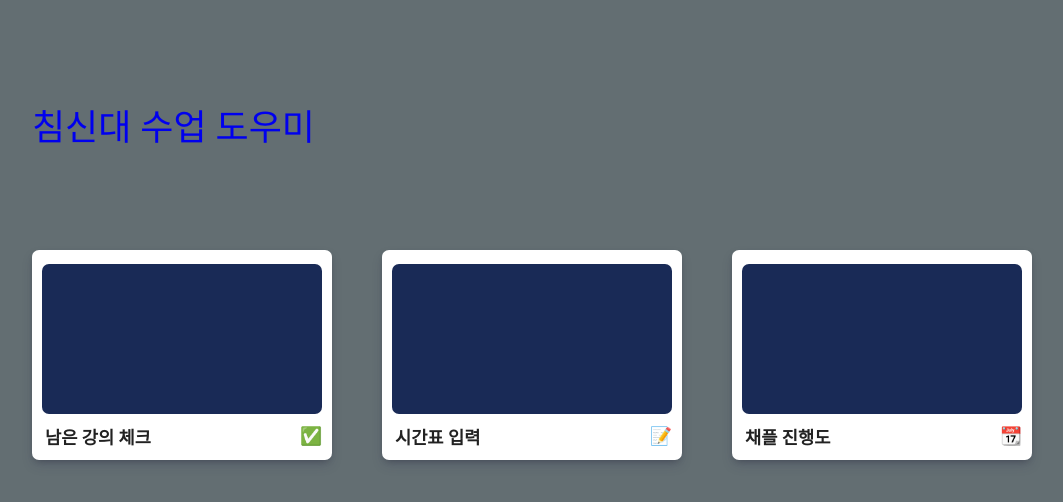
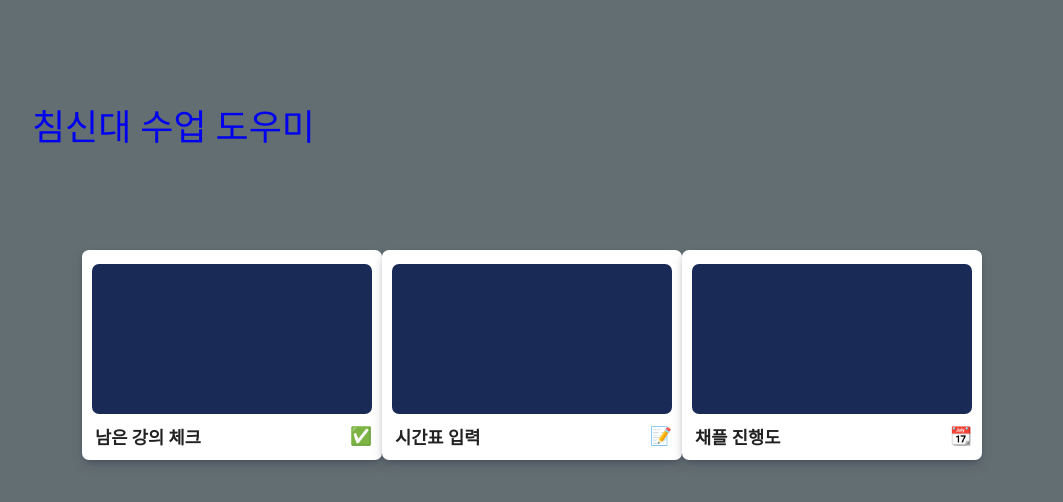
Before and after one commit to dode777/kbtus-class-manager, a React (Create React App) app in the folder front/: page / in a window 1280 px wide. Shown: the top 502 px of the page, without its empty margins (108-1171 px from the left). Built offline with nearby package versions, Linux system fonts and the light colour scheme; a web font is replaced by a local one.

Commit message:
feat: link 추가

```diff
--- a/front/src/App.js
+++ b/front/src/App.js
@@ -31,6 +31,7 @@ const Header = () => {
 const Menu = () => {
   return (
     <>
+      <a href="/lectures">
         <div className="menu">
           <div className="menu--img"></div>
           <div className="menu--text">
@@ -38,6 +39,8 @@ const Menu = () => {
             <span>✅</span>
           </div>
         </div>
+      </a>
+      <a href="/timetable">
         <div className="menu">
           <div className="menu--img"></div>
           <div className="menu--text">
@@ -45,6 +48,8 @@ const Menu = () => {
             <span>📝</span>
           </div>
         </div>
+      </a>
+      <a href="/chapel">
         <div className="menu">
           <div className="menu--img"></div>
           <div className="menu--text">
@@ -52,8 +57,10 @@ const Menu = () => {
             <span>📆</span>
           </div>
         </div>
+      </a>
     </>
   );
 };
 
+
 export default App;
```
Lines whose indentation alone changed are shown as unchanged.
